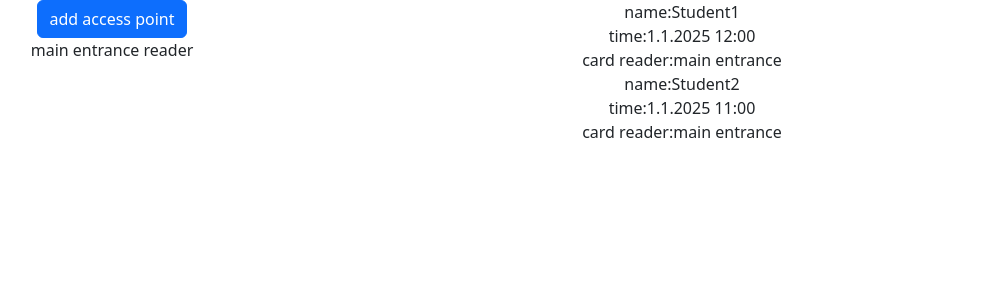
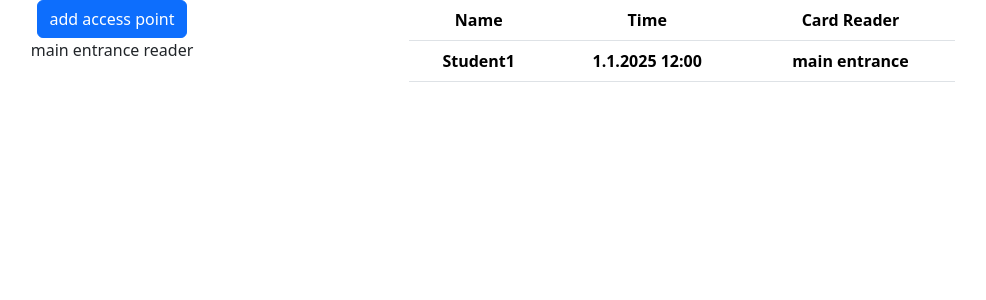
Before and after one commit to Risa123/AttendanceMonitor, a React (Create React App) app in the folder frontend/: page / in a window 1280 px wide. Shown: the top 300 px of the page, without its empty margins (243-1229 px from the left). Built offline with nearby package versions, Linux system fonts and the light colour scheme.

Commit message:
ui changes

```diff
--- a/frontend/src/App.js
+++ b/frontend/src/App.js
@@ -9,10 +9,12 @@ import Button from "react-bootstrap/Button"
 
 import AttendanceLog from "./attendanceLog/AttendanceLog"
 import CardReader from "./cardreader/CardReader"
+import AddCardReader from "./cardreader/AddCardReader"
 
 export default function App() {
   return (
     <div className="App">
+      <AddCardReader show = {false}/>
       <Container>
          <Row>
             <Col>
@@ -21,7 +23,6 @@ export default function App() {
             </Col>
             <Col>
               <AttendanceLog name = "Student1" time = "1.1.2025 12:00" cardReader = "main entrance"/>
-              <AttendanceLog name = "Student2" time = "1.1.2025 11:00" cardReader = "main entrance"/>
             </Col>
          </Row>
       </Container>
--- a/frontend/src/attendanceLog/AttendanceLog.js
+++ b/frontend/src/attendanceLog/AttendanceLog.js
@@ -1,8 +1,21 @@
+import Table from "react-bootstrap/Table"
+
 
 export default function AttendanceLog({name,time,cardReader}) {
-    return <div>
-             name:{name} <br/>
-             time:{time} <br/>
-             card reader:{cardReader}
-           </div>
+    return <Table>
+       <thead>
+          <tr>
+             <th>Name</th>
+             <th>Time</th>
+             <th>Card Reader</th>
+          </tr>
+       </thead>
+       <tbody>
+         <tr>
+           <th>{name}</th>
+           <th>{time}</th>
+           <th>{cardReader}</th>
+         </tr>
+       </tbody>
+    </Table>
 }
--- /dev/null
+++ b/frontend/src/cardreader/AddCardReader.js
@@ -0,0 +1,23 @@
+import Button from "react-bootstrap/Button"
+import Modal from "react-bootstrap/Modal"
+import Form from "react-bootstrap/Form"
+
+export default function AddCardReader({show}) {
+    return <Modal show = {show}>
+         <Modal.Header>
+            <Modal.Title>Add Card Reader</Modal.Title>
+         </Modal.Header>
+         <Modal.Body>
+           <Form>
+             <Form.Label>name</Form.Label>
+             <Form.Control type = "text"/>
+             <Form.Label>client secret</Form.Label>
+             <Form.Control type = "text"/>
+           </Form>
+         </Modal.Body>
+         <Modal.Footer>
+            <Button variant = "primary">Add</Button>
+            <Button variant = "secondary">Close</Button>
+         </Modal.Footer>
+    </Modal>
+}
```
